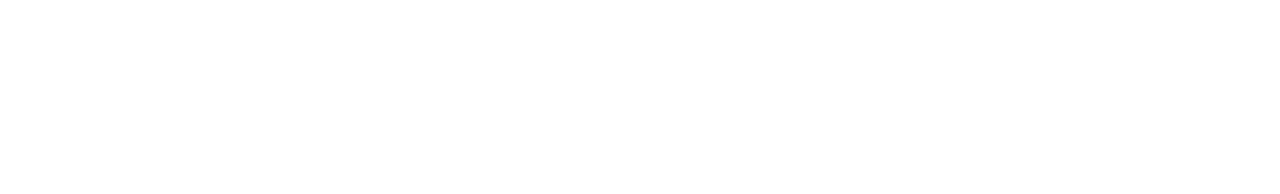
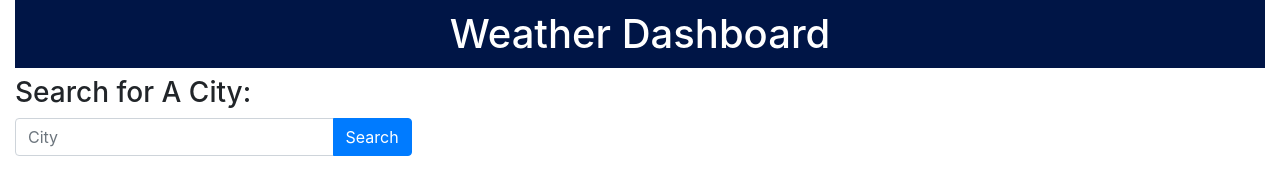
Before and after one commit to bee-13/weather, a plain HTML site: page index.html in a window 1280 px wide. Drawn offline with nearby package versions, Linux system fonts and the light colour scheme.

Commit message:
added header and search bar

```diff
--- a/index.html
+++ b/index.html
@@ -15,3 +15,20 @@
  <link rel="stylesheet" href="assets/style.css">
 
 </head>
+<body>
+    <div class="container-fluid">
+        <!--Page header-->
+        <header class="title-header container-fluid">
+            <h1 id="page-title">Weather Dashboard</h1>
+        </header>
+
+        <div class="row">
+            <!--city search bar-->
+            <div class="col-md-4 rounded city-container">
+                <h3>Search for A City:</h3>
+                <div class="input-group mb-3">
+                    <input type="text" class="city-search form-control" placeholder="City" aria-label="City" aria-describedby="button-addon2">
+                    <div class="input-group-append">
+                      <button class="search-btn btn btn-primary" type="button" id="button-addon2">Search</button>
+                    </div>
+                </div>
```
